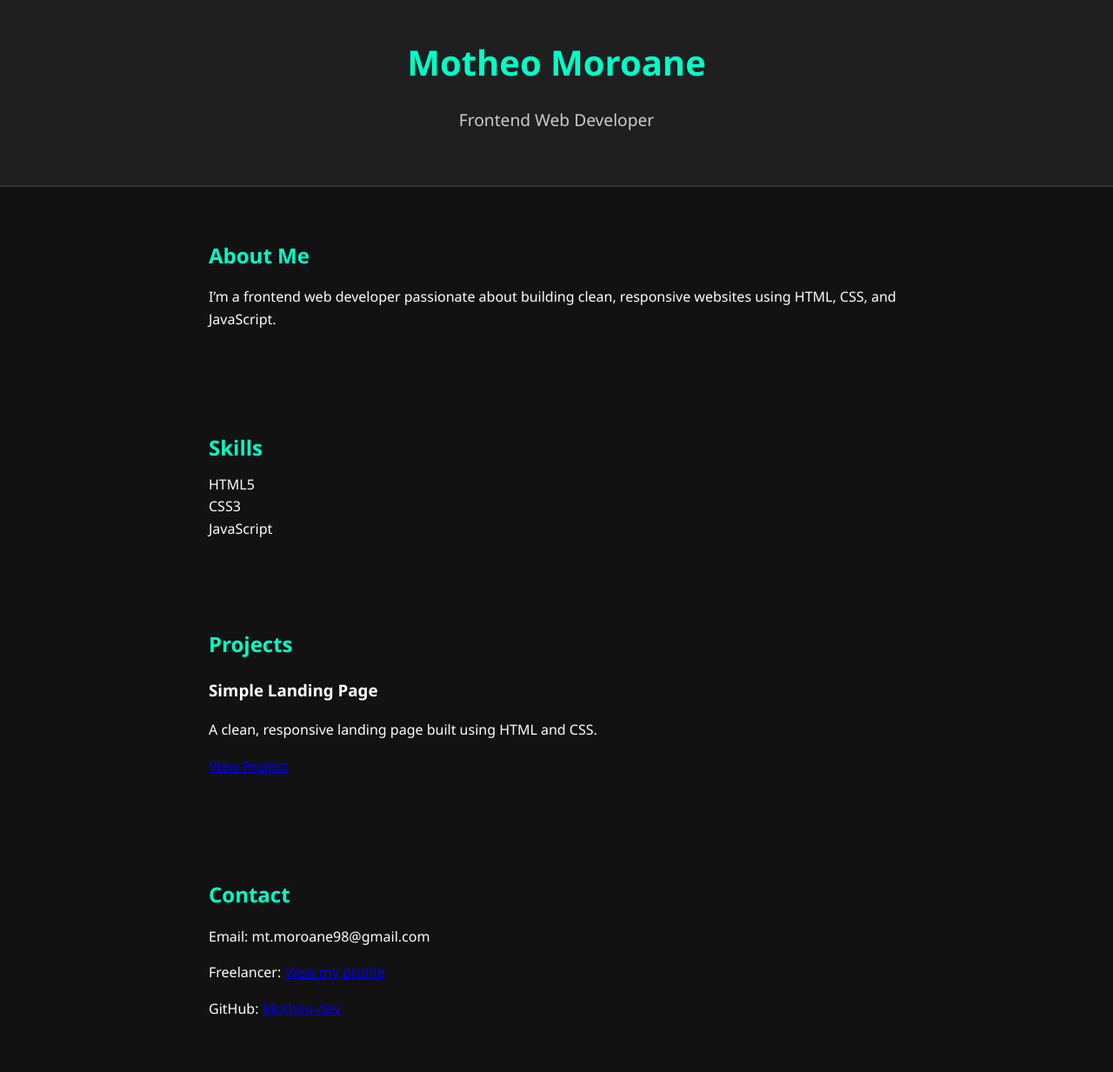
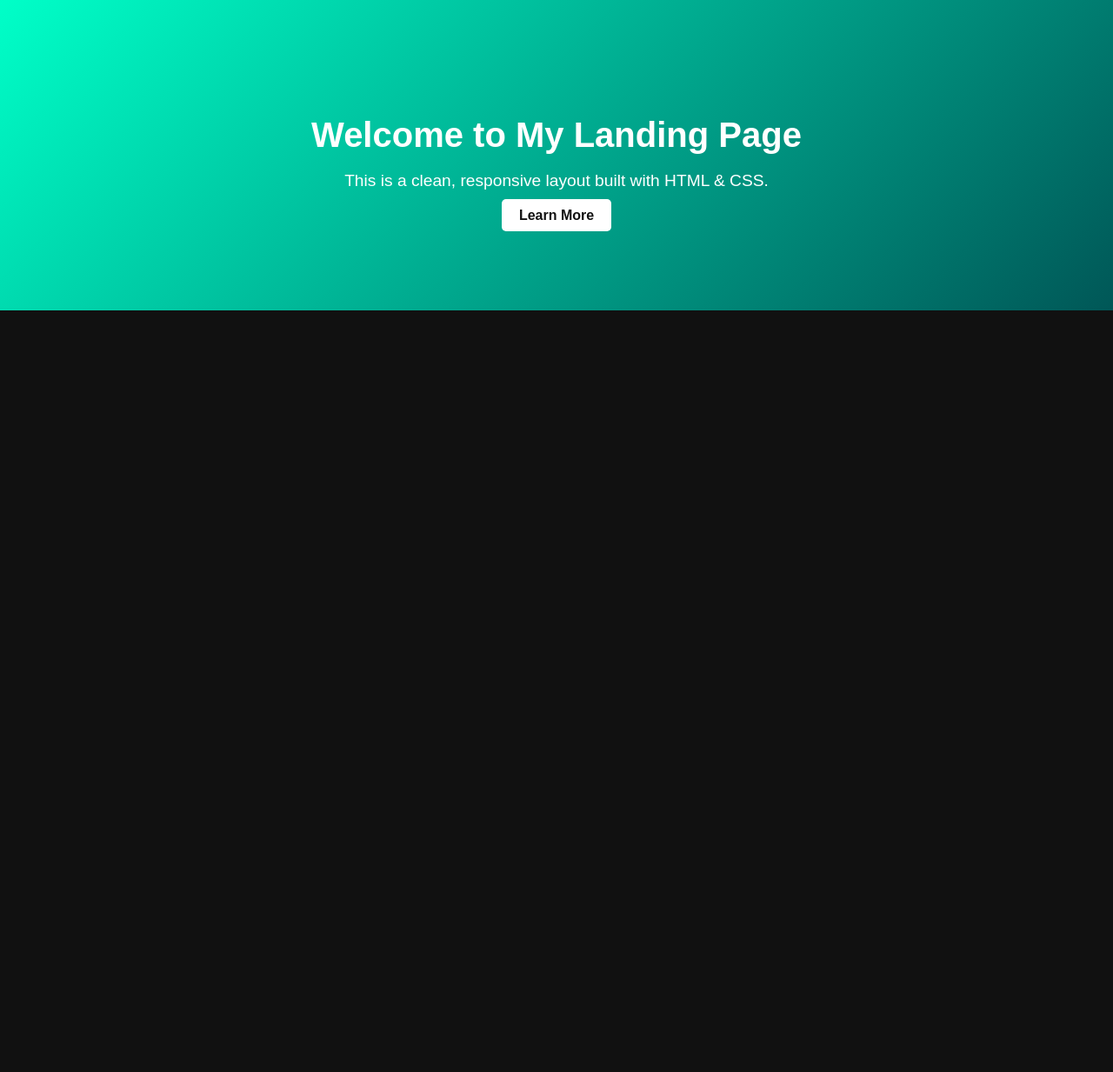
Before and after one commit to Motheo-dev/Motheo-portfolio, a plain HTML site: page index.html in a window 1280 px wide. Shown: the top 1233 px of the page at 87% size. After the commit the page ends 800 px from the top, so only its background shows below. Drawn offline with Linux system fonts and the light colour scheme.

Commit message:
projects/simple-landing-page

```diff
--- a/index.html
+++ b/index.html
@@ -3,48 +3,14 @@
 <head>
   <meta charset="UTF-8" />
   <meta name="viewport" content="width=device-width, initial-scale=1.0" />
-  <title>Motheo Moroane | Web Developer</title>
+  <title>Simple Landing Page</title>
   <link rel="stylesheet" href="style.css" />
 </head>
 <body>
-  <header>
-    <h1>Motheo Moroane</h1>
-    <p>Frontend Web Developer</p>
-  </header>
-
-  <section id="about">
-    <h2>About Me</h2>
-    <p>I’m a frontend web developer passionate about building clean, responsive websites using HTML, CSS, and JavaScript.</p>
+  <section class="hero">
+    <h1>Welcome to My Landing Page</h1>
+    <p>This is a clean, responsive layout built with HTML & CSS.</p>
+    <a href="#" class="btn">Learn More</a>
   </section>
-
-  <section id="skills">
-    <h2>Skills</h2>
-    <ul>
-      <li>HTML5</li>
-      <li>CSS3</li>
-      <li>JavaScript</li>
-    </ul>
-  </section>
-
-  <section id="projects">
-    <h2>Projects</h2>
-    <p><div>
-  <h3>Simple Landing Page</h3>
-  <p>A clean, responsive landing page built using HTML and CSS.</p>
-  <a href="projects/simple-landing-page/index.html" target="_blank">View Project</a>
-</div>
-</p>
-  </section>
-
-  <section id="contact">
-    <h2>Contact</h2>
-    <p>Email: mt.moroane98@gmail.com</p>
-    <p>Freelancer: <a href="https://www.freelancer.com/u/TheoThema17" target="_blank">View my profile</a></p>
-    <p>GitHub: <a href="https://github.com/Motheo-dev" target="_blank">Motheo-dev</a></p>
-  </section>
-
-  <footer>
-    <p>&copy; 2025 Motheo Moroane</p>
-  </footer>
 </body>
 </html>
--- a/style.css
+++ b/style.css
@@ -1,46 +1,36 @@
-/* Global styles */
 body {
   margin: 0;
+  font-family: Arial, sans-serif;
+  background-color: #111;
+  color: #fff;
+  text-align: center;
   padding: 0;
-  font-family: 'Segoe UI', sans-serif;
-  background-color: #121212;
-  color: #ffffff;
-  line-height: 1.6;
 }
 
-/* Header */
-header {
-  background-color: #1f1f1f;
-  padding: 40px 20px;
-  text-align: center;
-  border-bottom: 2px solid #333;
+.hero {
+  padding: 100px 20px;
+  background: linear-gradient(135deg, #00ffc8, #005757);
 }
 
-header h1 {
+.hero h1 {
   font-size: 2.5em;
-  margin: 0;
-  color: #00ffc8;
-}
-
-header p {
-  font-size: 1.2em;
-  color: #ccc;
-}
-
-/* Sections */
-section {
-  padding: 40px 20px;
-  max-width: 800px;
-  margin: auto;
-}
-
-section h2 {
-  color: #00ffc8;
   margin-bottom: 10px;
 }
 
-ul {
-  list-style-type: none;
-  padding: 0;
-  margin: 0;
+.hero p {
+  font-size: 1.2em;
+  margin-bottom: 20px;
 }
+
+.btn {
+  background-color: #fff;
+  color: #111;
+  padding: 10px 20px;
+  border-radius: 5px;
+  text-decoration: none;
+  font-weight: bold;
+}
+
+.btn:hover {
+  background-color: #ddd;
+}
```
